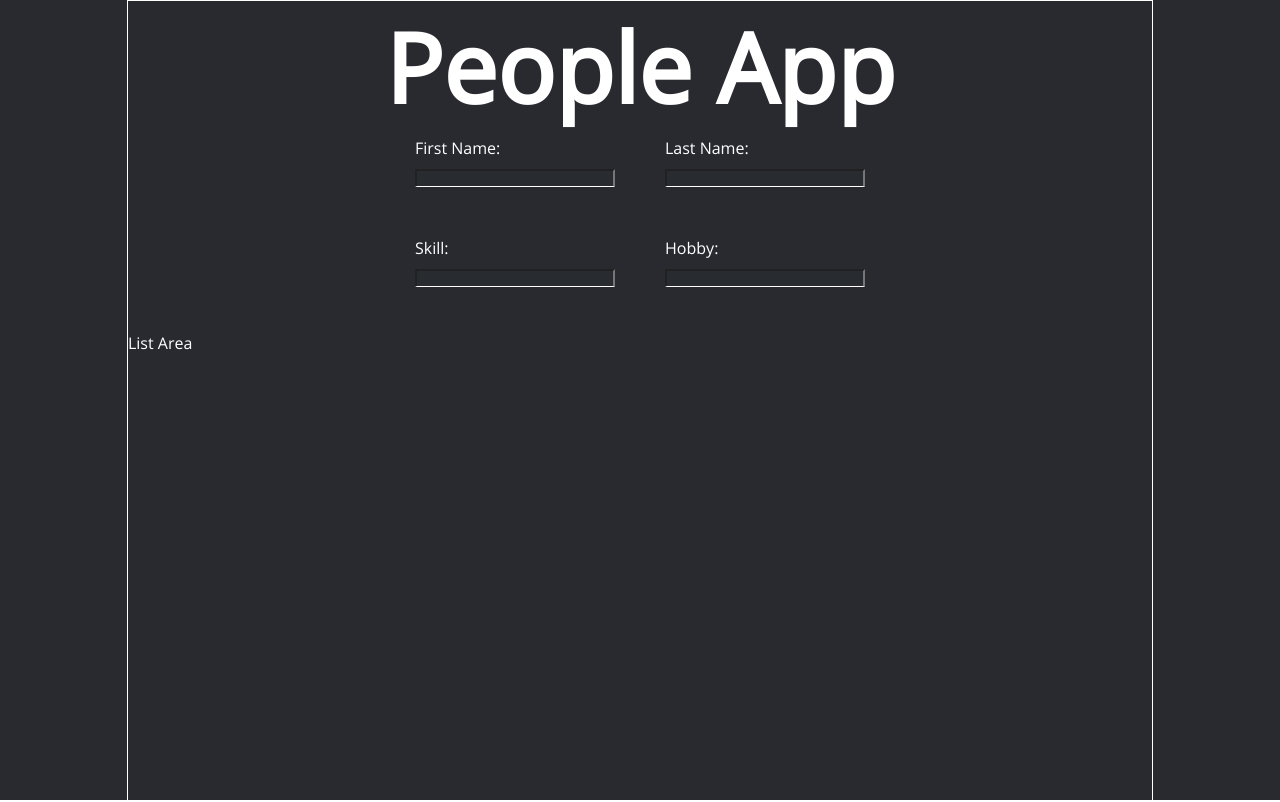
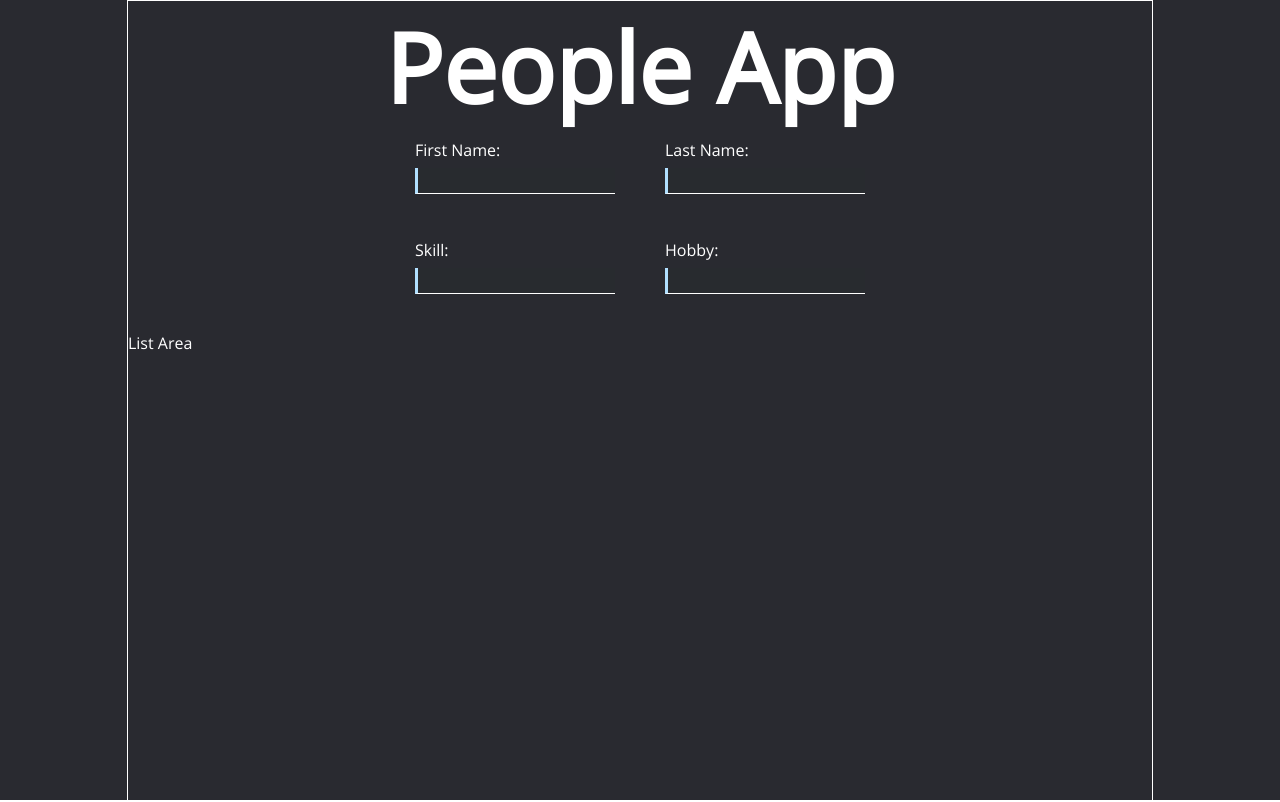
Before and after one commit to Samhimself/people-app, a React (Create React App) app: page / in a window 1280 px wide. Built offline with nearby package versions, Linux system fonts and the light colour scheme.

Commit message:
more styling

```diff
--- a/src/style.css
+++ b/src/style.css
@@ -51,17 +51,20 @@ h1 {
 
 input[type=input] {
     width: 200px;
-    /* height: 25px; */
-    margin: 5px 0px;
-    border-bottom: 1px solid white;
     box-sizing: border-box;
+
+    padding: 5px 5px;
+
     background-color: #282b2f;
     color: white;
     outline: none;
+    border-style: none;
+    border-bottom: 1px solid white;
+    border-left: 3px solid rgb(177, 224, 255); ;
 }
 
 label {
     width: 200px;
-    padding: 5px 0px;
+    padding: 7px 0px;
 
 }
```
Also changed, not shown: src/components/Main.js (line endings or trailing spaces).
